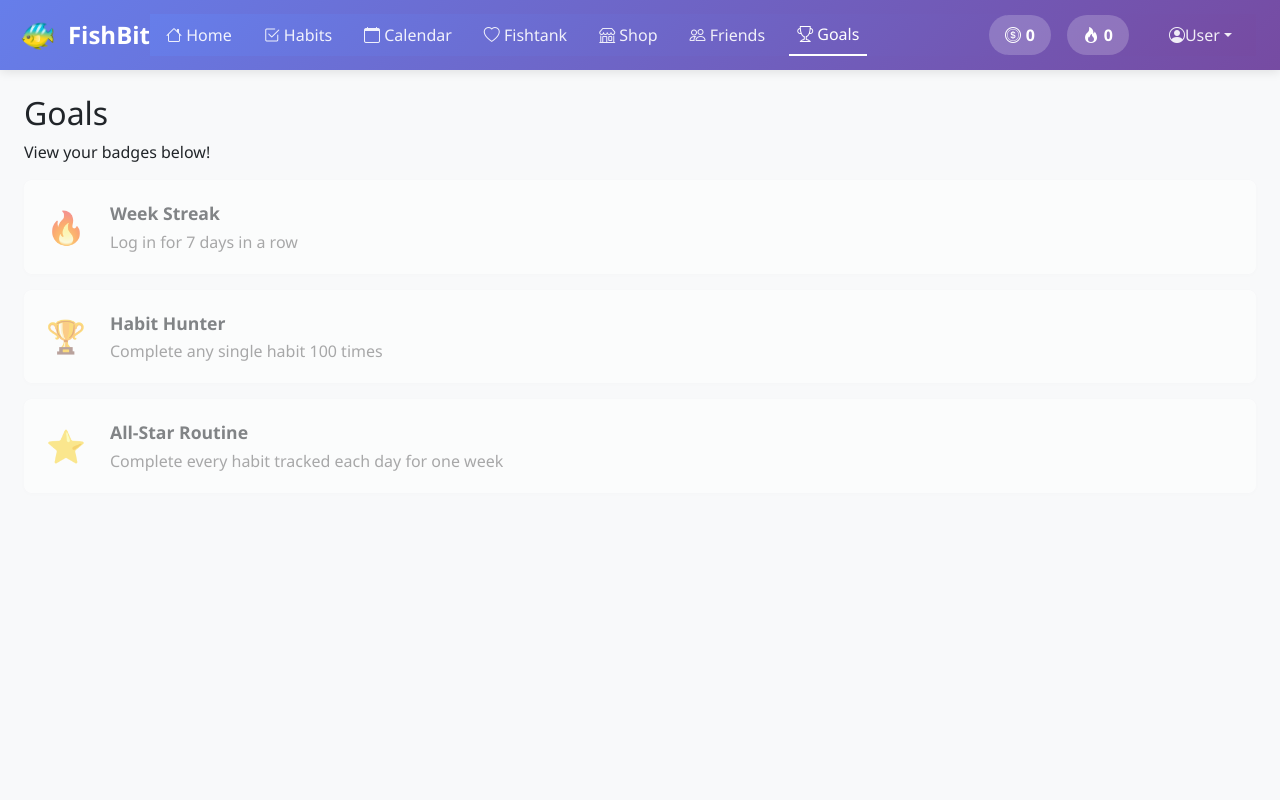
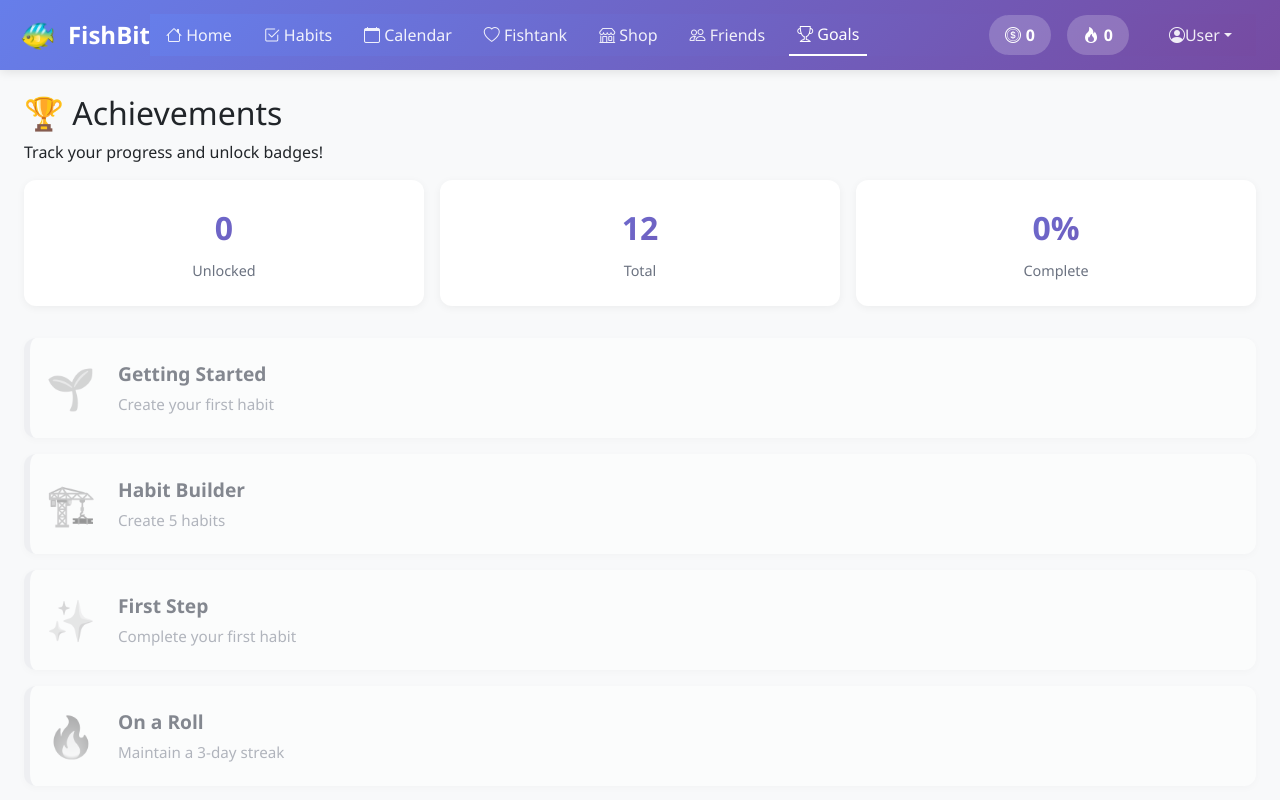
Before and after one commit to Rotocli/WAD2Project, a Vue app in the folder fishbit/: page /goals in a window 1280 px wide. Shown: the top 800 px of the page. Built offline with nearby package versions, Linux system fonts and the light colour scheme; no server answers; the database is empty; sample sign-in values are in the browser's storage.

Commit message:
goals page complete

```diff
--- a/fishbit/src/views/GoalsView.vue
+++ b/fishbit/src/views/GoalsView.vue
@@ -1,8 +1,23 @@
 <template>
   <div class="goals-view">
     <div class="container-fluid p-4">
-      <h2>Goals</h2>
-      <p>View your badges below!</p>
+      <h2>🏆 Achievements</h2>
+      <p>Track your progress and unlock badges!</p>
+
+      <div class="stats-summary">
+        <div class="stat-card">
+          <span class="stat-number">{{ unlockedCount }}</span>
+          <span class="stat-label">Unlocked</span>
+        </div>
+        <div class="stat-card">
+          <span class="stat-number">{{ totalAchievements }}</span>
+          <span class="stat-label">Total</span>
+        </div>
+        <div class="stat-card">
+          <span class="stat-number">{{ progressPercentage }}%</span>
+          <span class="stat-label">Complete</span>
+        </div>
+      </div>
 
       <div class="achievement-list">
         <div
@@ -19,42 +34,200 @@
         </div>
       </div>
     </div>
+    <transition name="fade">
+      <div v-if="showCopyNotification" class="copy-notification">
+        {{ shareMessage }}
+      </div>
+    </transition>
+
   </div>
 </template>
 
 <script setup>
-// Example imports; update to your actual paths
 import { useUserStore } from '../stores/userStore'
 import { useHabitStore } from '../stores/habitStore'
-import { computed } from 'vue'
+import { computed, onMounted, ref, watch } from 'vue'
+import { doc, setDoc, getDoc } from 'firebase/firestore'
+import { db } from '../services/firebase'
+
 
 const userStore = useUserStore()
 const habitStore = useHabitStore()
+const userAchievements = ref({})
+
+// Load user's unlocked achievements
+onMounted(async () => {
+  if (userStore.currentUserId) {
+    await loadAchievements()
+  }
+})
+
+async function loadAchievements() {
+  try {
+    const docRef = doc(db, 'achievements', userStore.currentUserId)
+    const docSnap = await getDoc(docRef)
+
+    if (docSnap.exists()) {
+      userAchievements.value = docSnap.data()
+    }
+  } catch (error) {
+    console.error('Error loading achievements:', error)
+  }
+}
+
+// Check and unlock achievements
+async function checkAchievements() {
+  if (!userStore.currentUserId) return
+
+  const newUnlocks = []
+
+  achievements.value.forEach(async (achievement) => {
+    // If already unlocked, skip
+    if (userAchievements.value[achievement.id]) return
+
+    // If newly attained, unlock it
+    if (achievement.attained) {
+      newUnlocks.push(achievement.id)
+      userAchievements.value[achievement.id] = {
+        unlockedAt: new Date(),
+        name: achievement.name
+      }
+    }
+  })
+
+  // Save to Firestore if there are new unlocks
+  if (newUnlocks.length > 0) {
+    try {
+      await setDoc(
+        doc(db, 'achievements', userStore.currentUserId),
+        userAchievements.value,
+        { merge: true }
+      )
+      console.log('🏆 New achievements unlocked:', newUnlocks)
+    } catch (error) {
+      console.error('Error saving achievements:', error)
+    }
+  }
+}
+
+// Watch for changes and check achievements
+watch(
+  () => [userStore.currentStreak, userStore.totalPoints, habitStore.habits],
+  () => {
+    checkAchievements()
+  },
+  { deep: true }
+)
 
 const achievements = computed(() => [
   {
-    id: 'week-streak',
-    name: 'Week Streak',
-    description: 'Log in for 7 days in a row',
-    emoji: '🔥',
-    attained: userStore.streak >= 7,
+    id: 'first-habit',
+    name: 'Getting Started',
+    description: 'Create your first habit',
+    emoji: '🌱',
+    attained: habitStore.habits.length >= 1,
+    unlockedAt: userAchievements.value['first-habit']?.unlockedAt
   },
   {
-    id: 'habit-century',
-    name: 'Habit Hunter',
+    id: 'habit-5',
+    name: 'Habit Builder',
+    description: 'Create 5 habits',
+    emoji: '🏗️',
+    attained: habitStore.habits.length >= 5,
+    unlockedAt: userAchievements.value['habit-5']?.unlockedAt
+  },
+  {
+    id: 'first-complete',
+    name: 'First Step',
+    description: 'Complete your first habit',
+    emoji: '✨',
+    attained: habitStore.habits.some(h => h.completedCount >= 1),
+    unlockedAt: userAchievements.value['first-complete']?.unlockedAt
+  },
+  {
+    id: 'streak-3',
+    name: 'On a Roll',
+    description: 'Maintain a 3-day streak',
+    emoji: '🔥',
+    attained: userStore.currentStreak >= 3,
+    unlockedAt: userAchievements.value['streak-3']?.unlockedAt
+  },
+  {
+    id: 'streak-7',
+    name: 'Week Warrior',
+    description: 'Maintain a 7-day streak',
+    emoji: '⚡',
+    attained: userStore.currentStreak >= 7,
+    unlockedAt: userAchievements.value['streak-7']?.unlockedAt
+  },
+  {
+    id: 'streak-30',
+    name: 'Monthly Master',
+    description: 'Maintain a 30-day streak',
+    emoji: '👑',
+    attained: userStore.currentStreak >= 30,
+    unlockedAt: userAchievements.value['streak-30']?.unlockedAt
+  },
+  {
+    id: 'habit-50',
+    name: 'Half Century',
+    description: 'Complete any single habit 50 times',
+    emoji: '💎',
+    attained: habitStore.habits.some(h => h.completedCount >= 50),
+    unlockedAt: userAchievements.value['habit-50']?.unlockedAt
+  },
+  {
+    id: 'habit-100',
+    name: 'Centurion',
     description: 'Complete any single habit 100 times',
     emoji: '🏆',
     attained: habitStore.habits.some(h => h.completedCount >= 100),
+    unlockedAt: userAchievements.value['habit-100']?.unlockedAt
   },
   {
-    id: 'all-in-week',
-    name: 'All-Star Routine',
-    description: 'Complete every habit tracked each day for one week',
+    id: 'points-100',
+    name: 'Point Collector',
+    description: 'Earn 100 total points',
+    emoji: '💯',
+    attained: userStore.totalPoints >= 100,
+    unlockedAt: userAchievements.value['points-100']?.unlockedAt
+  },
+  {
+    id: 'points-500',
+    name: 'Point Hoarder',
+    description: 'Earn 500 total points',
+    emoji: '💰',
+    attained: userStore.totalPoints >= 500,
+    unlockedAt: userAchievements.value['points-500']?.unlockedAt
+  },
+  {
+    id: 'early-bird',
+    name: 'Early Bird',
+    description: 'Complete all habits before 9 AM',
+    emoji: '🌅',
+    attained: false, // TODO: Implement time tracking
+    unlockedAt: userAchievements.value['early-bird']?.unlockedAt
+  },
+  {
+    id: 'perfect-week',
+    name: 'Perfect Week',
+    description: 'Complete all daily habits for 7 days straight',
     emoji: '⭐',
-    attained: habitStore.didAllHabitsForAWeek,
+    attained: false, // TODO: Implement tracking
+    unlockedAt: userAchievements.value['perfect-week']?.unlockedAt
   },
+])
 
-])
+const unlockedCount = computed(() =>
+  achievements.value.filter(a => a.attained).length
+)
+
+const totalAchievements = computed(() => achievements.value.length)
+
+const progressPercentage = computed(() =>
+  Math.round((unlockedCount.value / totalAchievements.value) * 100)
+)
+
 </script>
 
 <style scoped>
@@ -62,42 +235,186 @@ const achievements = computed(() => [
   min-height: calc(100vh - 70px);
   background: #f8f9fa;
 }
+
+.stats-summary {
+  display: grid;
+  grid-template-columns: repeat(auto-fit, minmax(150px, 1fr));
+  gap: 1rem;
+  margin-bottom: 2rem;
+}
+
+.stat-card {
+  background: white;
+  padding: 1.5rem;
+  border-radius: 12px;
+  text-align: center;
+  box-shadow: 0 2px 8px rgba(0, 0, 0, 0.05);
+}
+
+.stat-number {
+  display: block;
+  font-size: 2rem;
+  font-weight: 800;
+  background: linear-gradient(135deg, #667eea 0%, #764ba2 100%);
+  -webkit-background-clip: text;
+  -webkit-text-fill-color: transparent;
+}
+
+.stat-label {
+  display: block;
+  color: #6b7280;
+  font-size: 0.9rem;
+  margin-top: 0.5rem;
+}
+
 .achievement-list {
   display: flex;
   flex-direction: column;
   gap: 1rem;
 }
+
 .achievement-row {
   display: flex;
   align-items: center;
   background: #ffffff;
-  border-radius: 8px;
+  border-radius: 12px;
   padding: 20px 16px;
-  box-shadow: 0 1px 6px rgba(0,0,0,0.03);
-  opacity: 0.55;
-  transition: opacity 0.2s, border-color 0.2s;
-  border-left: 6px solid transparent;
+  box-shadow: 0 2px 8px rgba(0, 0, 0, 0.05);
+  opacity: 0.5;
+  transition: all 0.3s;
+  border-left: 6px solid #e5e7eb;
+  position: relative;
 }
+
 .achievement-row.attained {
   opacity: 1;
-  border-left: 6px solid #4caf50;
+  border-left: 6px solid #10b981;
+  transform: scale(1);
 }
+
+.achievement-row.attained:hover {
+  box-shadow: 0 4px 12px rgba(16, 185, 129, 0.2);
+}
+
 .emoji {
-  font-size: 2rem;
-  width: 2.5rem;
+  font-size: 2.5rem;
+  width: 3rem;
   flex-shrink: 0;
   margin-right: 1.5rem;
+  filter: grayscale(100%);
+  transition: filter 0.3s;
 }
+
+.achievement-row.attained .emoji {
+  filter: grayscale(0%);
+}
+
 .info {
   display: flex;
   flex-direction: column;
+  flex: 1;
 }
+
 .title {
+  font-weight: 700;
+  font-size: 1.2rem;
+  color: #111827;
+}
+
+.desc {
+  color: #6b7280;
+  margin-top: 4px;
+  font-size: 0.95rem;
+}
+
+.unlocked-date {
+  color: #10b981;
+  font-size: 0.85rem;
+  margin-top: 6px;
   font-weight: 600;
-  font-size: 1.1rem;
 }
-.desc {
-  color: #666;
-  margin-top: 3px;
+
+@media (max-width: 768px) {
+  .stats-summary {
+    grid-template-columns: 1fr;
+  }
+
+  .emoji {
+    font-size: 2rem;
+    width: 2.5rem;
+  }
+
+  .title {
+    font-size: 1rem;
+  }
+
+  .achievement-row {
+    padding: 16px 12px;
+  }
+}
+
+/* Add to your <style scoped> */
+
+.achievement-actions {
+  display: flex;
+  gap: 0.5rem;
+  margin-left: auto;
+  margin-right: 1rem;
+}
+
+.share-btn {
+  padding: 0.5rem 1rem;
+  background: linear-gradient(135deg, #667eea 0%, #764ba2 100%);
+  color: white;
+  border: none;
+  border-radius: 8px;
+  font-weight: 600;
+  cursor: pointer;
+  transition: all 0.2s;
+  font-size: 0.9rem;
+}
+
+.share-btn:hover {
+  transform: translateY(-2px);
+  box-shadow: 0 4px 12px rgba(102, 126, 234, 0.4);
+}
+
+.share-btn:active {
+  transform: translateY(0);
+}
+
+.copy-notification {
+  position: fixed;
+  bottom: 30px;
+  right: 30px;
+  background: #10b981;
+  color: white;
+  padding: 1rem 1.5rem;
+  border-radius: 12px;
+  box-shadow: 0 8px 24px rgba(16, 185, 129, 0.3);
+  z-index: 9999;
+  font-weight: 600;
+}
+
+.fade-enter-active, .fade-leave-active {
+  transition: opacity 0.3s ease, transform 0.3s ease;
+}
+
+.fade-enter-from {
+  opacity: 0;
+  transform: translateY(20px);
+}
+
+.fade-leave-to {
+  opacity: 0;
+  transform: translateY(-20px);
+}
+
+/* Responsive */
+@media (max-width: 768px) {
+  .achievement-row {
+    flex-wrap: wrap;
+  }
+
 }
 </style>
```
